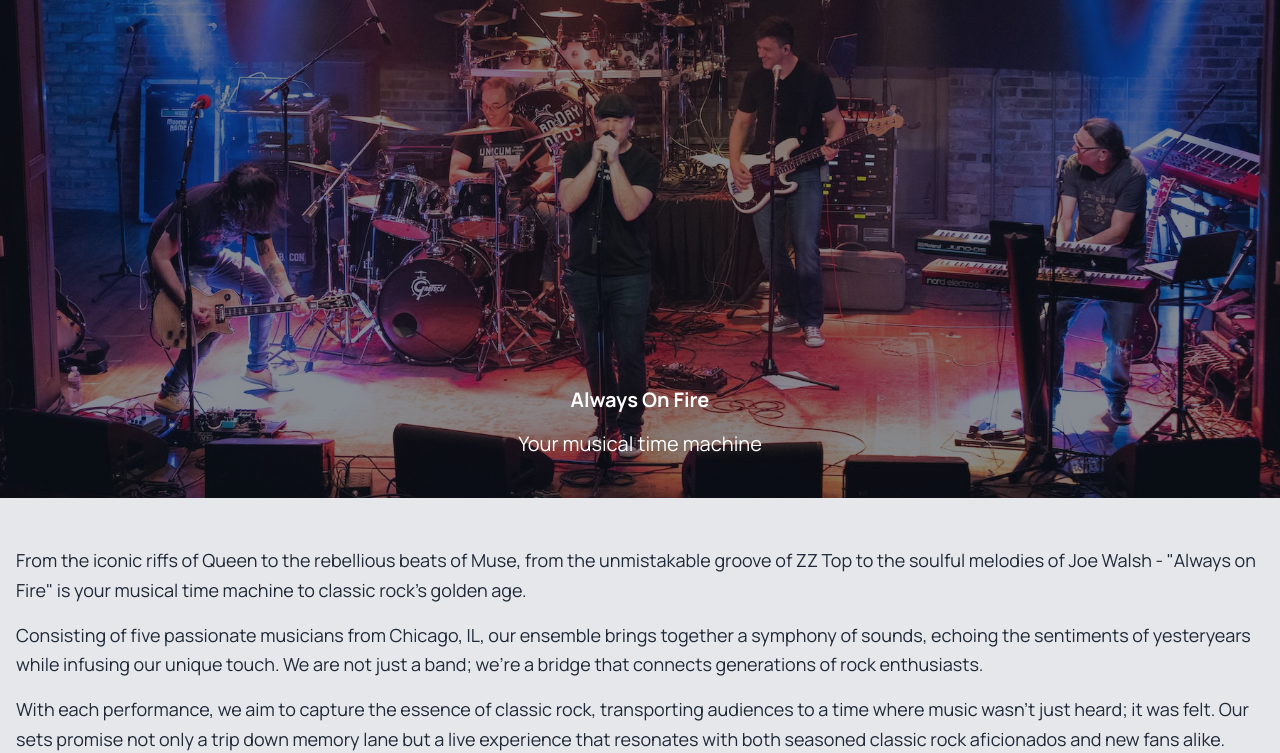
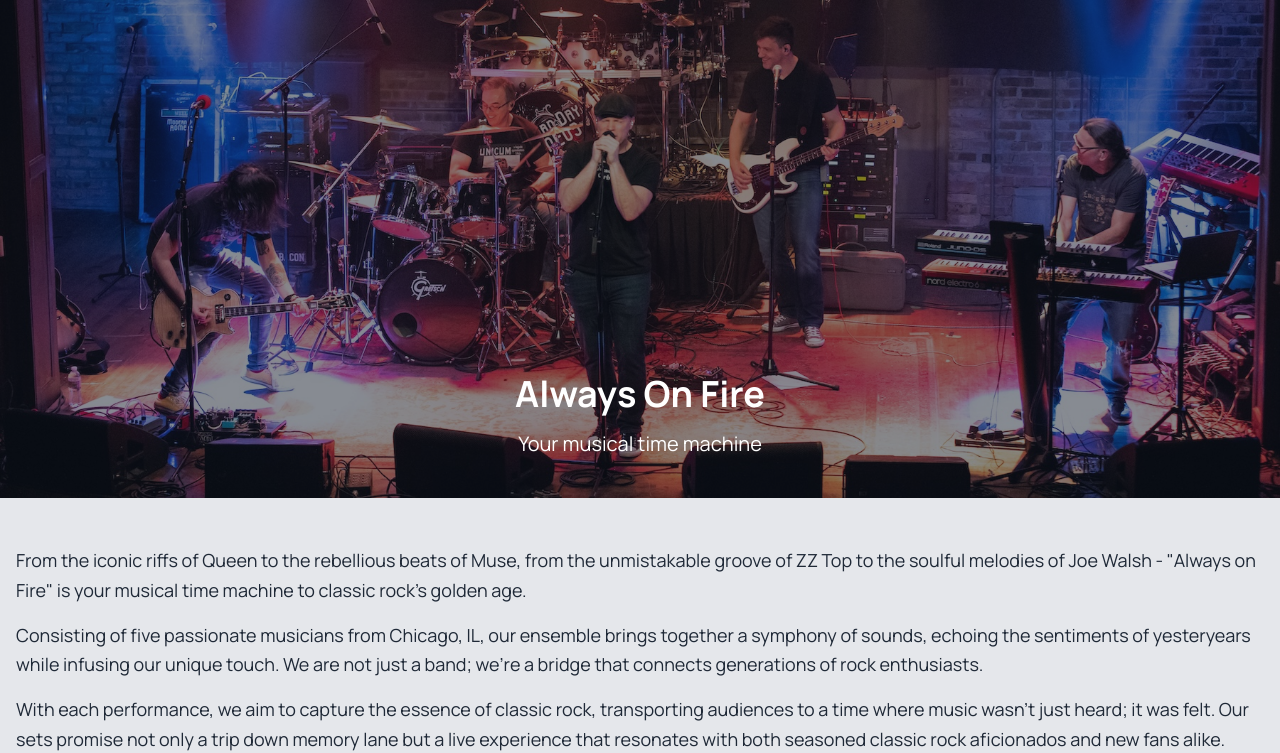
Before and after one commit to alwaysonfireband/alwaysonfireband.github.io, a plain HTML site: page index.html in a window 1280 px wide. Shown: the part 57-810 px from the top of the page. Drawn offline with nearby package versions, Linux system fonts and the light colour scheme.

Commit message:
Adjust the font size on larger screens

```diff
--- a/index.html
+++ b/index.html
@@ -51,7 +51,7 @@
   <section class="relative bg-gray-900 flex justify-center items-center overflow-hidden"> <img src="assets/images/aof-band-wide.jpg" alt="Band Image" class="max-w-full mx-auto">
     <div class="absolute inset-0 bg-gray-900 opacity-50"></div>
     <div class="z-10 text-center absolute bottom-10">
-      <h1 class="hidden md:block text-xl md:text-2xl lg:text-3xl xl:text-4xl 2xl:text-5xl font-bold mb-4 text-white">Always On Fire</h1>
+      <h1 class="hidden md:block md:text-4xl lg:text-3xl xl:text-2xl 2xl:text-1xl font-bold mb-4 text-white">Always On Fire</h1>
       <p class="text-xl text-white">Your musical time machine</p>
     </div>
   </section> <!-- New Section with Adjustments -->
```
